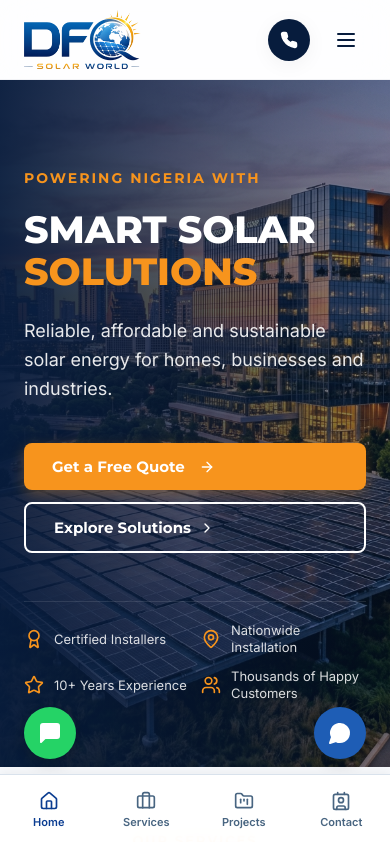
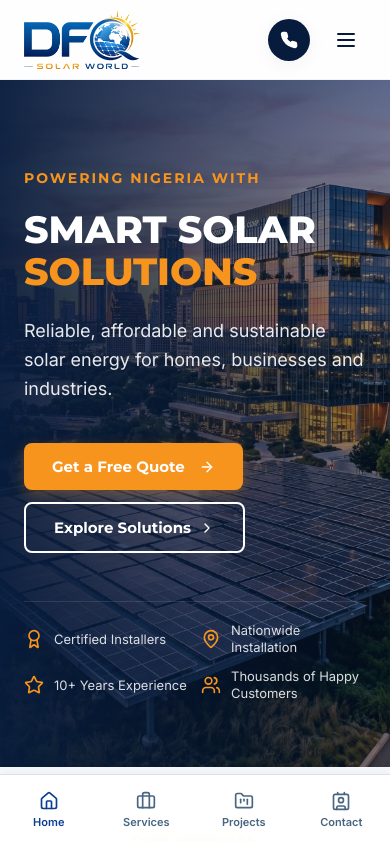
Before and after one commit to Huzoma/dfqsolar, a Next.js app: page / in a window 390 px wide. Shown: the top 842 px of the page. Built offline with nearby package versions, Linux system fonts and the light colour scheme.

Commit message:
fix(ui): align hero buttons on mobile, remove floating chat widgets, replace emojis with Lucide React icons

```diff
--- a/src/app/page.module.css
+++ b/src/app/page.module.css
@@ -79,10 +79,17 @@
   margin-bottom: 48px;
 }
 
-@media (max-width: 480px) {
+@media (max-width: 576px) {
   .heroCtaRow {
     flex-direction: column;
+    align-items: flex-start;
     gap: 12px;
+  }
+
+  .btnPrimary, .btnSecondary {
+    width: auto;
+    max-width: 100%;
+    justify-content: flex-start;
   }
 }
 
@@ -1167,49 +1174,6 @@
   line-height: 1.5;
 }
 
-/* Floating widgets styles */
-.floatingWidgets {
-  position: fixed;
-  bottom: 24px;
-  left: 24px;
-  right: 24px;
-  display: flex;
-  justify-content: space-between;
-  pointer-events: none;
-  z-index: 998;
-}
-
-@media (max-width: 768px) {
-  .floatingWidgets {
-    bottom: 85px; /* lifts floating widgets above bottom mobile navbar */
-  }
-}
-
-.whatsappFloat, .supportChatFloat {
-  display: flex;
-  align-items: center;
-  justify-content: center;
-  width: 52px;
-  height: 52px;
-  border-radius: 50%;
-  color: var(--white);
-  box-shadow: 0 4px 15px rgba(0, 0, 0, 0.2);
-  pointer-events: auto;
-  transition: transform var(--transition-fast);
-}
-
-.whatsappFloat {
-  background: #25D366;
-}
-
-.supportChatFloat {
-  background: var(--secondary-blue);
-}
-
-.whatsappFloat:hover, .supportChatFloat:hover {
-  transform: scale(1.1);
-}
-
 /* Mobile Sticky Bottom Navbar */
 .mobileBottomNav {
   display: none;
--- a/src/app/page.tsx
+++ b/src/app/page.tsx
@@ -23,9 +23,8 @@ import {
   ArrowRight,
   ArrowUpRight,
   ChevronRight,
-  MessageSquare,
-  MessageCircle,
   Home as HomeIcon,
+  Building2,
   Briefcase,
   FolderKanban,
   Contact as ContactIcon,
@@ -451,7 +450,7 @@ export default function Home() {
                 <div className={styles.fullSolutionsGrid}>
                   <div className={styles.fullSolRow}>
                     <div className={styles.fullSolDetails}>
-                      <h3>🏡 Residential Systems</h3>
+                      <h3><HomeIcon size={26} className={styles.solTitleIcon} /> Residential Systems</h3>
                       <p>Enjoy uninterrupted power and break free from grid instability. Our residential systems are designed to fit your roof space and budget, offering a blend of panels, smart inverters, and battery backups.</p>
                       <ul>
                         <li>Smart load management & switching</li>
@@ -471,7 +470,7 @@ export default function Home() {
                       <img src="/assets/project-dubai.png" alt="Commercial System" />
                     </div>
                     <div className={styles.fullSolDetails}>
-                      <h3>🏢 Commercial Systems</h3>
+                      <h3><Building2 size={26} className={styles.solTitleIcon} /> Commercial Systems</h3>
                       <p>Protect your business margins against peak utility tariffs and diesel generator fuel costs. Our commercial rooftop and carport solar solutions provide stable, clean power during your peak operating hours.</p>
                       <ul>
                         <li>Peak load shaving & demand charge reductions</li>
@@ -485,7 +484,7 @@ export default function Home() {
 
                   <div className={styles.fullSolRow}>
                     <div className={styles.fullSolDetails}>
-                      <h3>🏭 Industrial Systems</h3>
+                      <h3><Factory size={26} className={styles.solTitleIcon} /> Industrial Systems</h3>
                       <p>Power continuous production lines and manufacturing machinery with megawatt-scale solar arrays. We design robust microgrids with battery buffers to eliminate power quality sags and plant stoppages.</p>
                       <ul>
                         <li>Mega-watt scale ground and roof installations</li>
@@ -727,7 +726,7 @@ export default function Home() {
 
                       {submitted && (
                         <div className={styles.toastSuccess}>
-                          ✅ Request received successfully! Our engineer will call you shortly.
+                          <CheckCircle size={18} style={{ display: 'inline', marginRight: '6px', verticalAlign: 'middle' }} /> Request received successfully! Our engineer will call you shortly.
                         </div>
                       )}
                     </form>
@@ -780,26 +779,6 @@ export default function Home() {
         )}
       </main>
 
-      {/* Floating Chat Widgets (Mobile UI) */}
-      <div className={styles.floatingWidgets}>
-        <a
-          href="https://wa.me/2348012345678"
-          target="_blank"
-          rel="noopener noreferrer"
-          className={styles.whatsappFloat}
-          aria-label="Chat on WhatsApp"
-        >
-          <MessageSquare size={24} fill="currentColor" />
-        </a>
-        <a
-          href="#chat"
-          className={styles.supportChatFloat}
-          aria-label="Open Live Chat Support"
-        >
-          <MessageCircle size={24} fill="currentColor" />
-        </a>
-      </div>
-
       {/* Mobile Sticky Bottom Navbar */}
       <nav className={styles.mobileBottomNav}>
         <button
--- a/src/components/Navbar.tsx
+++ b/src/components/Navbar.tsx
@@ -68,7 +68,7 @@ export default function Navbar({ activeTab, setActiveTab }: NavbarProps) {
 
         {/* Mobile Call & Menu Toggles */}
         <div className={styles.mobileToggles}>
-          <a href="tel:+11234567890" className={styles.mobilePhoneBtn} aria-label="Call Customer Hotline">
+          <a href="https://wa.me/+2349122896507" className={styles.mobilePhoneBtn} aria-label="Call Customer Hotline">
             <Phone size={18} fill="currentColor" />
           </a>
           <button
```
